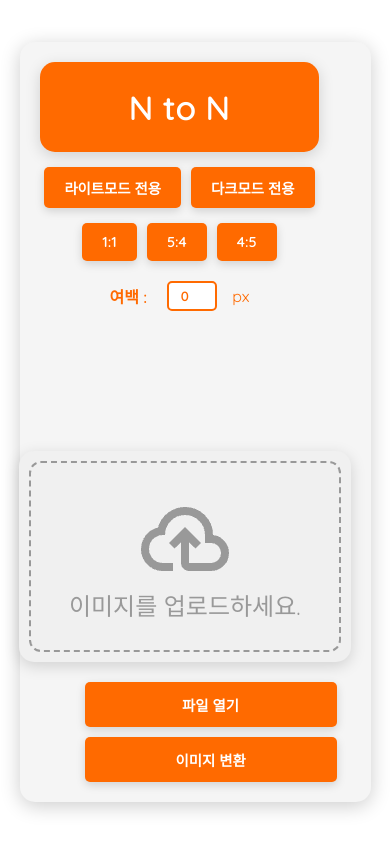
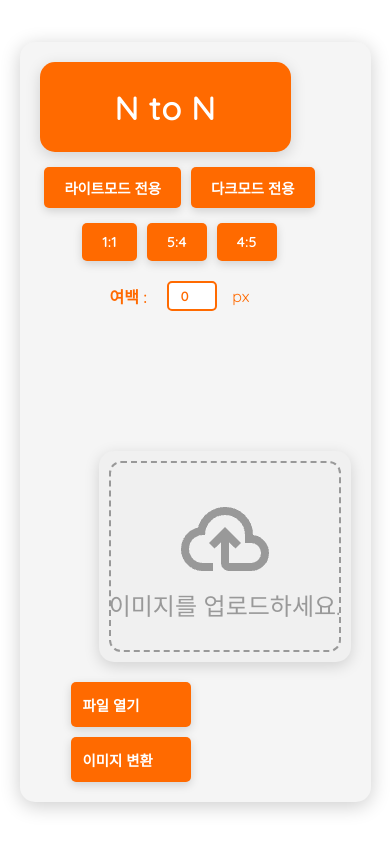
Before and after one commit to Four-Star/For_instagram, a Flask app: page / in a window 390 px wide. Run offline with Flask 3, Linux system fonts and the light colour scheme.

Commit message:
modification

```diff
--- a/static/style.css
+++ b/static/style.css
@@ -284,6 +284,7 @@ body {
     /* 제목 박스 크기 조절 */
     .title-box {
         height: 10vh; /* 뷰포트 높이 기준 */
+        width: 90%;
         max-height: 160px;
         min-height: 90px;
         padding: 15px;
@@ -304,26 +305,30 @@ body {
 
     /* 업로드 영역 크기 조절 */
     .upload-area {
-        width: 85vw; /* 화면 너비의 85% */
+        width: 90%;
         max-width: 400px;
         height: 25vh; /* 뷰포트 높이의 25% */
         max-height: 220px;
         margin-top: 10px;
     }
 
-    /* 버튼 컨테이너 정렬 */
+    /* 버튼 컨테이너 왼쪽 정렬 */
     .button-container {
         display: flex;
         flex-direction: column;
-        align-items: center;
-        gap: 10px; /* 버튼 간격 조정 */
+        align-items: flex-start; /* 왼쪽 정렬 */
+        justify-content: flex-start; /* 버튼을 위쪽에서부터 배치 */
+        gap: 10px;
         width: 100%;
     }
 
     /* 버튼 크기 조정 */
     .action-button {
-        width: 90%;
+        width: auto; /* 내용에 맞게 조절 */
+        min-width: 120px; /* 최소 크기 설정 */
+        text-align: left; /* 텍스트도 왼쪽 정렬 */
         font-size: 0.9rem;
         padding: 12px;
     }
+
 }
```
